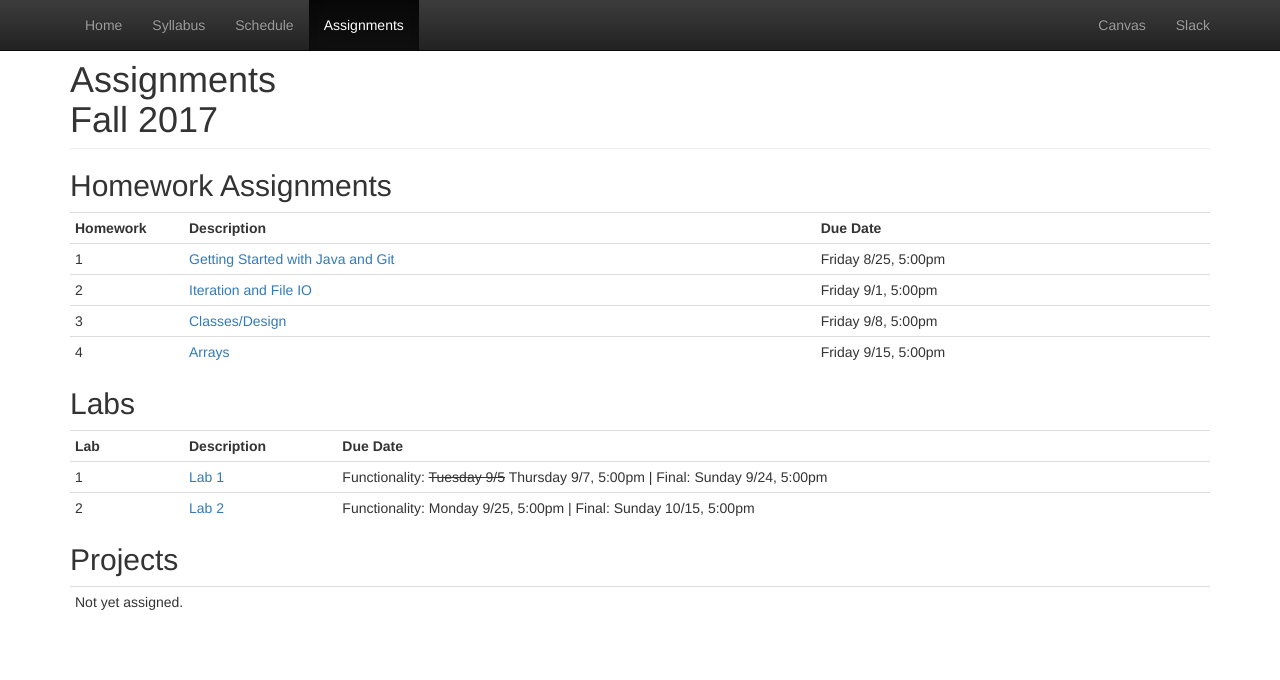
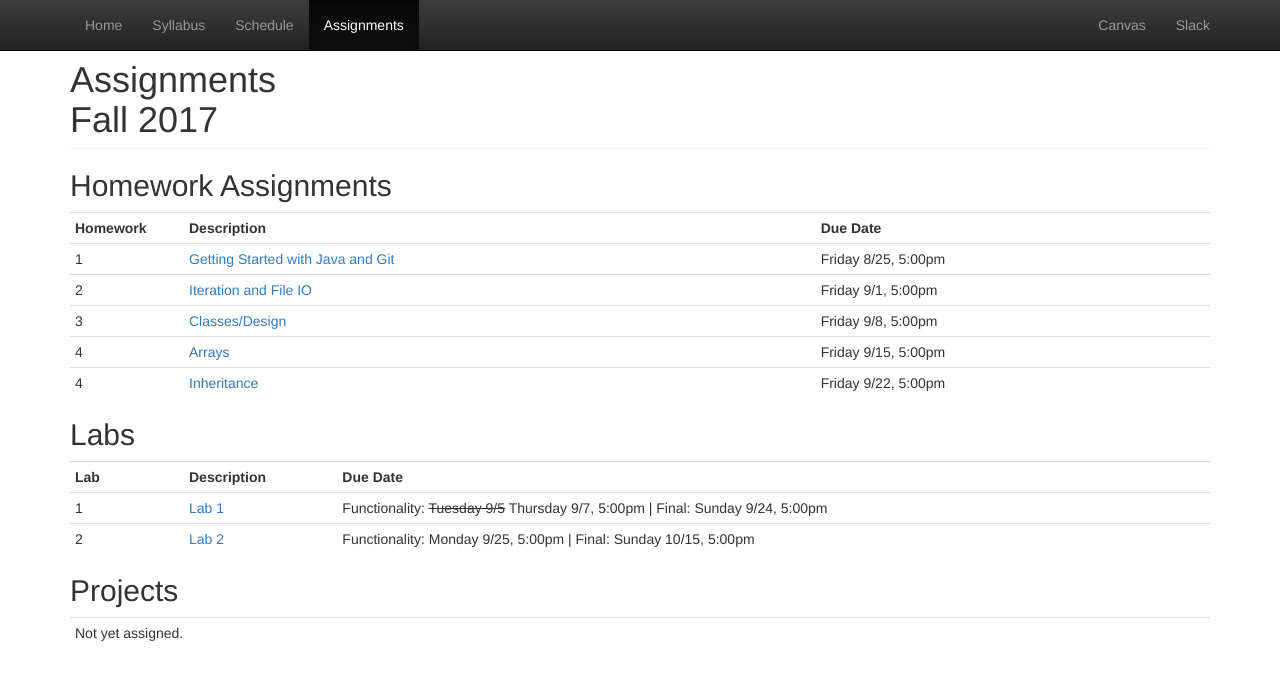
Before and after one commit to CS514-F17/cs514-f17.github.io, a Jekyll site: the page built from assignments.html, in a window 1280 px wide. Shown: the top 680 px of the page. Built offline with Jekyll 4.4.1, drawn with Linux system fonts in a browser that asks for light colours.

Commit message:
add homework 5

```diff
--- a/assignments.html
+++ b/assignments.html
@@ -33,6 +33,11 @@
        <td>4</td>
        <td><a href="https://github.com/CS514-F17/Homework4/blob/master/README.md">Arrays</a></td>
        <td>Friday 9/15, 5:00pm</td>
+     </tr>
+     <tr>
+       <td>4</td>
+       <td><a href="https://github.com/CS514-F17/Homework5/blob/master/README.md">Inheritance</a></td>
+       <td>Friday 9/22, 5:00pm</td>
      </tr>
 <!--      <tr>
        <td>2</td>
--- a/schedule.html
+++ b/schedule.html
@@ -135,7 +135,8 @@
 	<a href="https://github.com/CS514-F17/notes/blob/master/SampleExam1.pdf">Sample Exam 1</a><br/> -->
 		</td>
 		<td>
- 				<a href="https://github.com/CS514-F17/Lab1/blob/master/README.md"><strong>Due Sunday</strong> - Lab 1 Final</a>
+			<a href="https://github.com/CS514-F17/Homework5/blob/master/README.md"><strong>Due Friday</strong> - Homework 5</a>
+ 			<a href="https://github.com/CS514-F17/Lab1/blob/master/README.md"><strong>Due Sunday</strong> - Lab 1 Final</a>
 
 		</td>
 	</tr>
```
